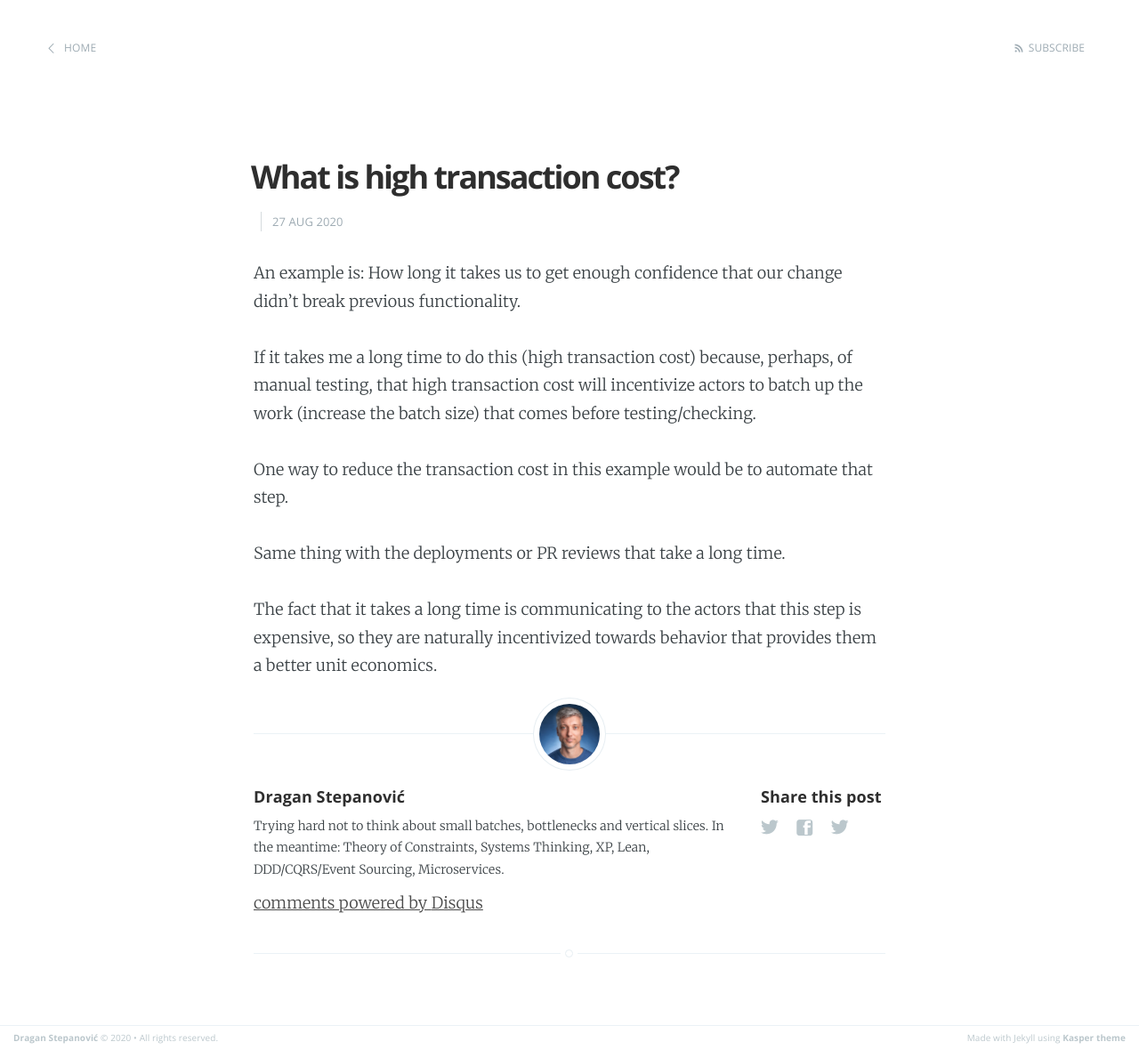
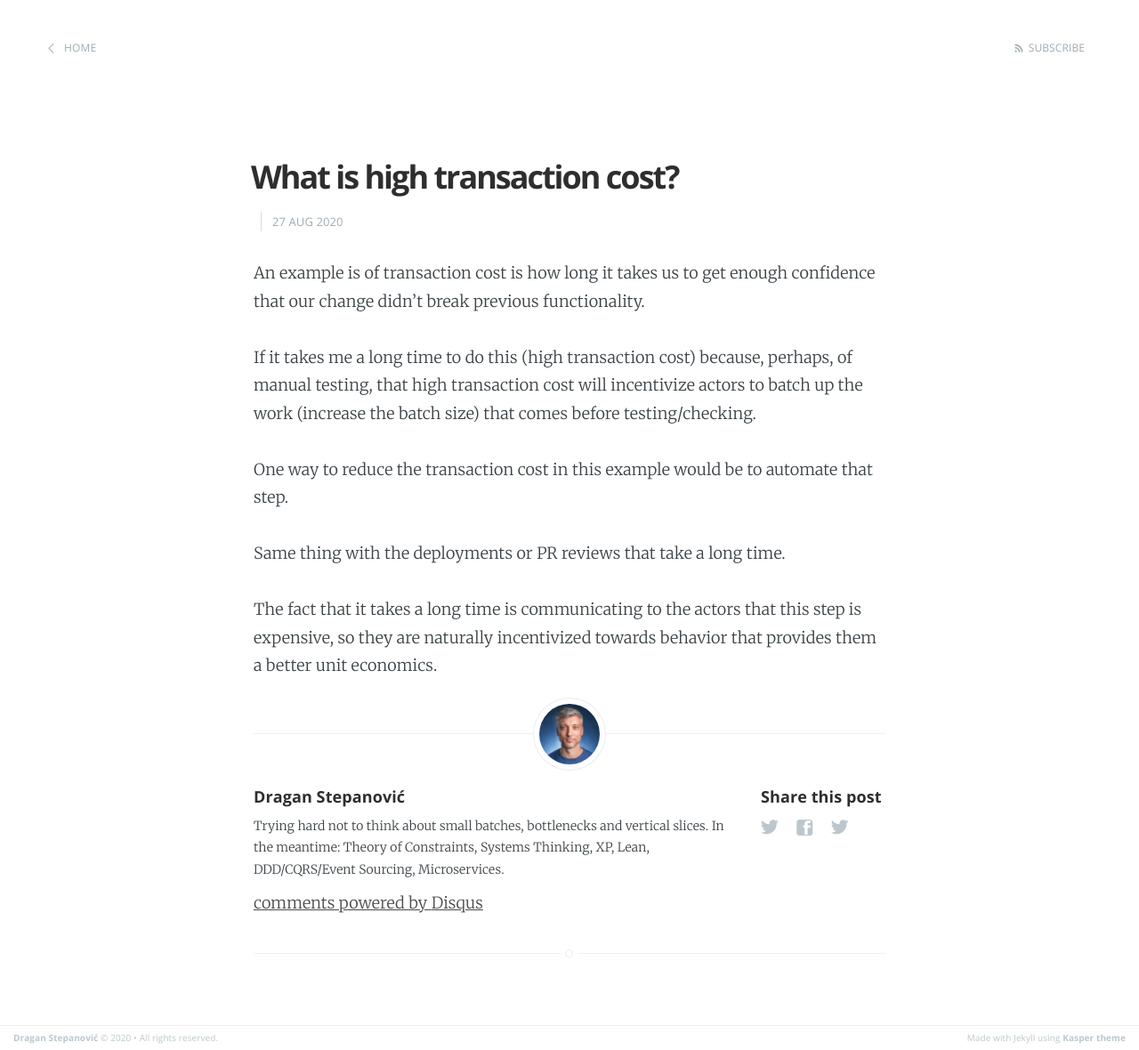
Before and after one commit to dragan-stepanovic/dragan-stepanovic.github.io, a Jekyll site: the page built from _posts/2020-08-27-what-is-high-transaction-cost.md, in a window 1280 px wide. Shown: the whole page at 89% size. Built offline with Jekyll 4.4.1, drawn with Linux system fonts in a browser that asks for light colours; our own code applies the rules of GitHub Pages for plain Markdown files; comment, search, counter and statistics services are not loaded.

Commit message:
Update 2020-08-27-what-is-high-transaction-cost.md

```diff
--- a/_posts/2020-08-27-what-is-high-transaction-cost.md
+++ b/_posts/2020-08-27-what-is-high-transaction-cost.md
@@ -2,7 +2,7 @@
 title: What is high transaction cost?
 ---
 
-An example is: How long it takes us to get enough confidence that our change didn't break previous functionality.
+An example is of transaction cost is how long it takes us to get enough confidence that our change didn't break previous functionality.
 
 If it takes me a long time to do this (high transaction cost) because, perhaps, of manual testing, that high transaction cost will incentivize actors to batch up the work (increase the batch size) that comes before testing/checking.
 
```
